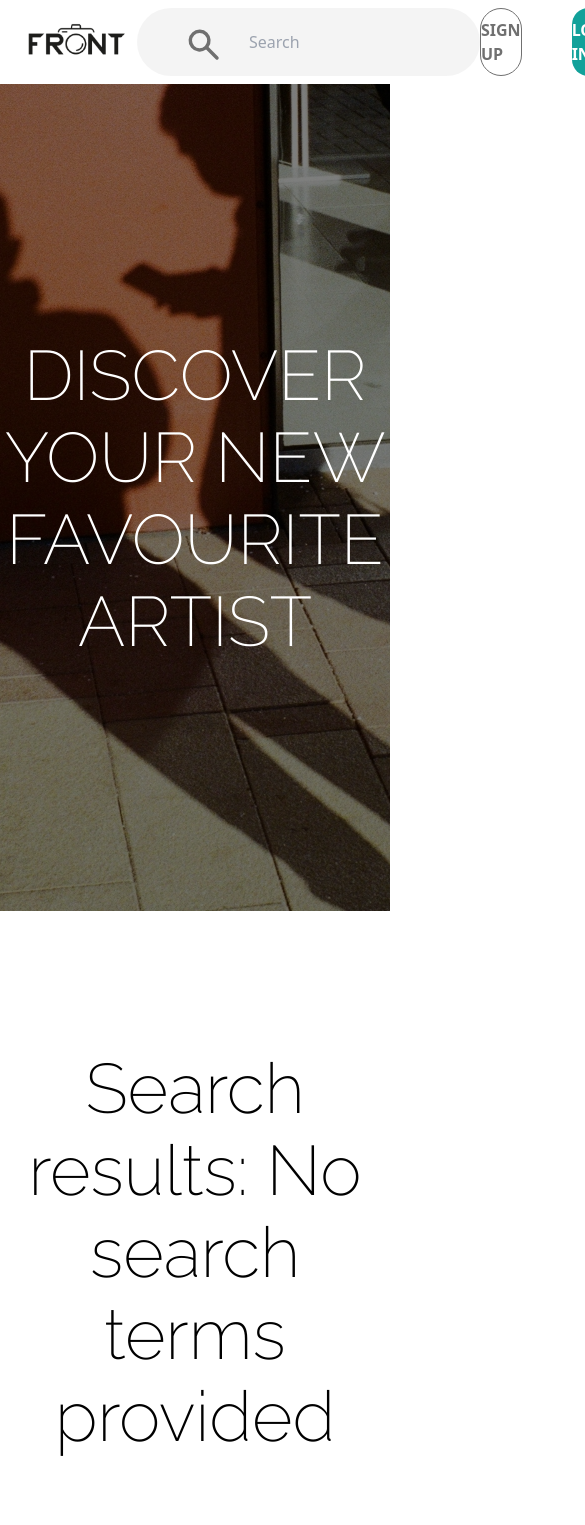
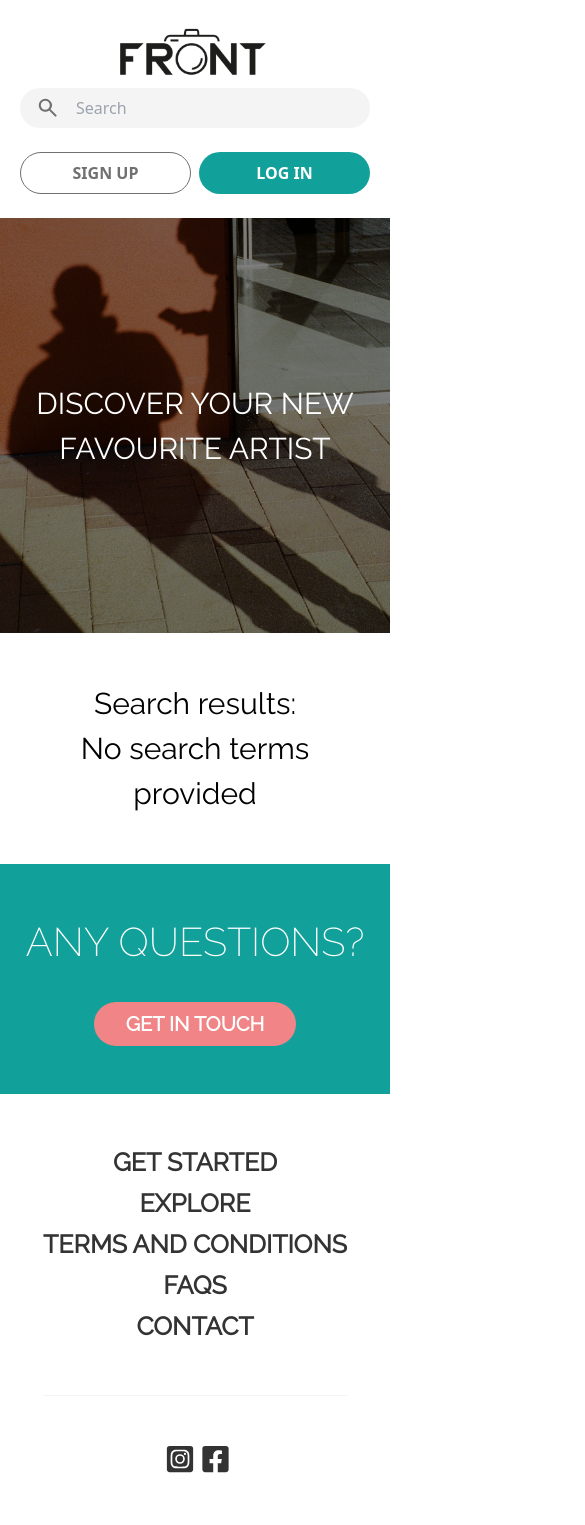
Before and after one commit to joejcox/CREATIVEFOLKS-FRONT, a React (Create React App) app: page / in a window 390 px wide. Shown: the top 1525 px of the page, 585 px wide, since content can reach past the window. Built offline with nearby package versions, Linux system fonts and the light colour scheme; the HTML template or start-up script is replaced by a standard one.

Commit message:
make responsive, add scroll to results

```diff
--- a/src/App.js
+++ b/src/App.js
@@ -5,18 +5,35 @@ import Header from "components/Header"
 import SearchResults from "components/SearchResults"
 import { Routes, Route, Outlet } from "react-router-dom"
 import { useSearchParams } from "react-router-dom"
+import { useEffect, useRef } from "react"
+
 const App = () => {
   const [searchParams] = useSearchParams()
   const query = searchParams.get("query")
+  const resultsRef = useRef(null)
+
+  useEffect(() => {
+    if (!query) return null
+
+    if (resultsRef.current) {
+      window.scrollTo({
+        behavior: "smooth",
+        top: resultsRef.current.offsetTop,
+      })
+    }
+  }, [query])
 
   return (
     <>
       <Header />
       <Banner />
-      <section className="">
+      <section ref={resultsRef}>
         <div className="container">
-          <h2 className="pt-[136px] pb-[126px] title">
-            Search results: {query ? query : "No search terms provided"}
+          <h2 className="py-12 lg:pt-[136px] lg:pb-[126px] title">
+            <span className="block lg:inline-block lg:mr-4">
+              Search results:{" "}
+            </span>
+            {query ? query : "No search terms provided"}
           </h2>
         </div>
       </section>
--- a/src/components/Banner/index.jsx
+++ b/src/components/Banner/index.jsx
@@ -1,7 +1,7 @@
 import bannerImg from "assets/images/banner_img.jpg"
 
 const Banner = () => (
-  <div className="h-[827px] w-full relative flex items-center justify-center">
+  <div className="h-[415px] lg:h-[827px] w-full relative flex items-center justify-center">
     <div className="absolute top-0 right-0 left-0 bottom-0 bg-black">
       <img
         src={bannerImg}
--- a/src/components/CTA/QuestionsCTA.jsx
+++ b/src/components/CTA/QuestionsCTA.jsx
@@ -1,12 +1,12 @@
 const QuestionsCTA = () => (
-  <section className="bg-primary h-[467px]">
+  <section className="bg-primary py-12 lg:py-0 lg:h-[467px]">
     <div className="container flex flex-col h-full items-center justify-center">
-      <h2 className="h-[82px] w-[1337px] leading[82px] mb-[83px] uppercase font-primary font-extralight text-[70px] text-white text-center">
+      <h2 className="w-full lg:h-[82px] lg:w-[1337px] lg:leading[82px] max-w-full mb-[30px] lg:mb-[83px] uppercase font-primary font-extralight text-[40px] lg:text-[70px] text-white text-center">
         Any Questions?
       </h2>
       <a
         href="/"
-        className="w-[419px] h-[83px] uppercase rounded-[53px] text-white text-[30px] bg-secondary hover:bg-secondary--hover flex items-center justify-center font-bold font-primary"
+        className="py-2 px-8 lg:w-[419px] lg:h-[83px] uppercase rounded-[53px] text-white text-xl lg:text-[30px] bg-secondary hover:bg-secondary--hover flex items-center justify-center font-bold font-primary"
       >
         Get In Touch
       </a>
--- a/src/components/Footer/index.jsx
+++ b/src/components/Footer/index.jsx
@@ -3,34 +3,34 @@ import Logo from "components/Header/Logo"
 import { FaInstagramSquare, FaFacebookSquare } from "react-icons/fa"
 
 const Footer = () => (
-  <section className="h-[638px]">
-    <div className="container flex items-center justify-between h-full">
-      <div className="links">
+  <section className="py-12 lg:py-0 h-auto lg:h-[638px]">
+    <div className="container flex flex-col lg:flex-row items-center justify-center lg:justify-between h-full">
+      <div className="links border-b border-grey--light pb-12 lg:pb-0 lg:border-0">
         <FooterLink href="/">Get Started</FooterLink>
         <FooterLink href="/">Explore</FooterLink>
         <FooterLink href="/">Terms and Conditions</FooterLink>
         <FooterLink href="/">FAQs</FooterLink>
         <FooterLink href="/">Contact</FooterLink>
       </div>
-
+      <div className="flex py-12 lg:py-0">
         <a
           href="/"
           target="_blank"
           rel="noopener noreferrer"
-        className="text-dark hover:text-black ml-auto"
+          className="text-dark hover:text-black lg:mr-[24px]"
         >
-        <FaInstagramSquare className=" w-[60px] h-[45px]" />
+          <FaInstagramSquare className="w-[40px] h-[30px] md:w-[50px] md:h-[38px] lg:w-[60px] lg:h-[45px]" />
         </a>
 
         <a
           href="/"
           target="_blank"
           rel="noopener noreferrer"
-        className="text-dark hover:text-black mr-auto"
+          className="text-dark hover:text-black"
         >
-        <FaFacebookSquare className=" w-[46px] h-[45px]" />
+          <FaFacebookSquare className="w-[31px] h-[30px] md:w-[36px] md:h-[37.5px] lg:w-[46px] lg:h-[45px]" />
         </a>
-
+      </div>
       <Logo footer />
     </div>
   </section>
--- a/src/components/Header/AuthButtons.jsx
+++ b/src/components/Header/AuthButtons.jsx
@@ -1,18 +1,15 @@
 const AuthButtons = () => (
-  <>
-    <a
-      href="/"
-      className="font-bold flex items-center justify-center h-button w-button bg-white text-grey border border-grey uppercase rounded-main"
-    >
+  <div className="flex w-full lg:w-auto justify-center ml-auto">
+    <a href="/" className="button bg-white text-grey border border-grey">
       Sign Up
     </a>
     <a
       href="/"
-      className="font-bold flex items-center justify-center h-button w-button bg-primary hover:bg-primary--hover text-white uppercase rounded-main ml-button"
+      className="button bg-primary hover:bg-primary--hover text-white ml-2 lg:ml-6 xl:ml-button"
     >
       Log in
     </a>
-  </>
+  </div>
 )
 
 export default AuthButtons
--- a/src/components/Header/Logo.jsx
+++ b/src/components/Header/Logo.jsx
@@ -4,9 +4,9 @@ import logoLg from "assets/images/FRONT_LOGO_LARGE.svg"
 const Logo = ({ footer }) => (
   <a href="/">
     {footer ? (
-      <img src={logoLg} alt="Front Logo" className="w-[437px]" />
+      <img src={logoLg} alt="Front Logo" className="w-[200px] lg:w-[437px]" />
     ) : (
-      <img src={logo} alt="Front Logo" className="w-[177px] mr-[117px]" />
+      <img src={logo} alt="Front Logo" className="min-w-[177px] w-[177px]" />
     )}
   </a>
 )
--- a/src/components/Header/SearchBar.jsx
+++ b/src/components/Header/SearchBar.jsx
@@ -8,9 +8,8 @@ const SearchBar = () => {
   const searchRef = useRef(null)
 
   useEffect(() => {
-    if (value === "") return null
-
     const handleUserEnter = (e) => {
+      if (document.activeElement !== searchRef.current) return
       if (e.keyCode !== 13) return
 
       navigate(`/?query=${value}`)
@@ -23,18 +22,18 @@ const SearchBar = () => {
   }, [value, navigate])
 
   return (
-    <div className="relative mr-auto">
+    <div className="relative w-full sm:w-2/3 lg:w-1/4 lg:ml-[50px] xl:ml-[117px] xl:mr-auto mb-6 lg:mb-0">
       <img
         src={searchIcon}
         alt=""
-        className="absolute left-[47.3px] top-[17.4px] cursor-pointer"
+        className="absolute left-4 lg:left-[25px] xl:left-[47.3px] top-[7.5px] xl:top-[17.4px] cursor-pointer w-[25px] xl:w-auto"
         onClick={() => {
           value !== "" && navigate(`/?query=${value}`)
         }}
       />
       <input
         type="text"
-        className="`w-search h-search rounded-main outline-white bg-grey--light pl-[112px]"
+        className="w-full h-[40px] lg:w-[1/2] xl:w-search xl:h-search rounded-main outline-white bg-grey--light pl-[56px] xl:pl-[112px]"
         placeholder="Search"
         value={value}
         onChange={(e) => setValue(e.target.value)}
--- a/src/components/Header/index.jsx
+++ b/src/components/Header/index.jsx
@@ -3,8 +3,8 @@ import SearchBar from "components/Header/SearchBar"
 import AuthButtons from "components/Header/AuthButtons"
 
 const Header = () => (
-  <header className="bg-white py-2 lg:py-0 lg:h-[124px] 2xl:h-[248px] flex flex-col lg:flex-row justify-between items-center">
-    <div className="container flex justify-between items-center">
+  <header className="bg-white py-6 lg:py-0 lg:h-[124px] 2xl:h-[248px] flex items-center">
+    <div className="container flex justify-start xl:justify-between items-center flex-col lg:flex-row ">
       <Logo />
       <SearchBar />
       <AuthButtons />
--- a/src/components/SearchResults/index.jsx
+++ b/src/components/SearchResults/index.jsx
@@ -10,7 +10,7 @@ const SearchResults = ({ query }) => {
     const getImages = async () => {
       if (!query) return
 
-      const api = `https://api.unsplash.com/search/photos/?page=1&per_page=17&query=${query}&client_id=Lqbsqom97TAc1uKvT_AUoVQLcIauXsPzpW4e1xfS2Cg`
+      const api = `https://api.unsplash.com/search/photos/?page=1&per_page=25&order_by=relevent&query=${query}&client_id=Lqbsqom97TAc1uKvT_AUoVQLcIauXsPzpW4e1xfS2Cg`
 
       try {
         const response = await axios.get(api)
@@ -30,9 +30,9 @@ const SearchResults = ({ query }) => {
 
   if (images.data.results.length === 0)
     return (
-      <div className="container mb-[269.5px] bg-grey--light py-[134.75px]">
-        <h2 className="font-primary text-5xl font-extralight text-grey text-center">
-          No search results
+      <div className="container lg:mb-[269.5px] bg-grey--light py-12 lg:py-[134.75px]">
+        <h2 className="font-primary text-3xl lg:text-5xl font-light lg:font-extralight text-grey text-center">
+          No results
         </h2>
       </div>
     )
@@ -42,7 +42,7 @@ const SearchResults = ({ query }) => {
       <ResponsiveMasonry>
         <Masonry gutter="46px">
           {images.data.results.map((image) => (
-            <img src={image.urls.regular} alt={image.user.bio} key={image.id} />
+            <img src={image.urls.small} alt={image.user.bio} key={image.id} />
           ))}
         </Masonry>
       </ResponsiveMasonry>
--- a/src/index.css
+++ b/src/index.css
@@ -3,9 +3,13 @@
 @tailwind utilities;
 
 .title {
-  @apply text-[70px] font-primary font-extralight leading-[82px] text-center;
+  @apply text-[30px] lg:text-[50px] xl:text-[70px] font-primary lg:font-extralight lg:leading-[82px] text-center;
 }
 
 .footer-link {
-  @apply font-primary uppercase font-bold leading-[41px] text-[35px] block text-dark hover:text-primary;
+  @apply font-primary uppercase font-bold leading-[41px] text-[25px] xl:text-[35px] block text-dark hover:text-primary text-center lg:text-left;
 }
+
+.button {
+  @apply font-bold flex items-center justify-center py-2 lg:py-3 w-1/2 sm:w-[200px] xl:py-0 xl:h-button xl:w-button uppercase rounded-main;
+}
```
Also changed, not shown: src/context/SearchContext.js (deleted). Lines whose indentation alone changed are shown as unchanged.
